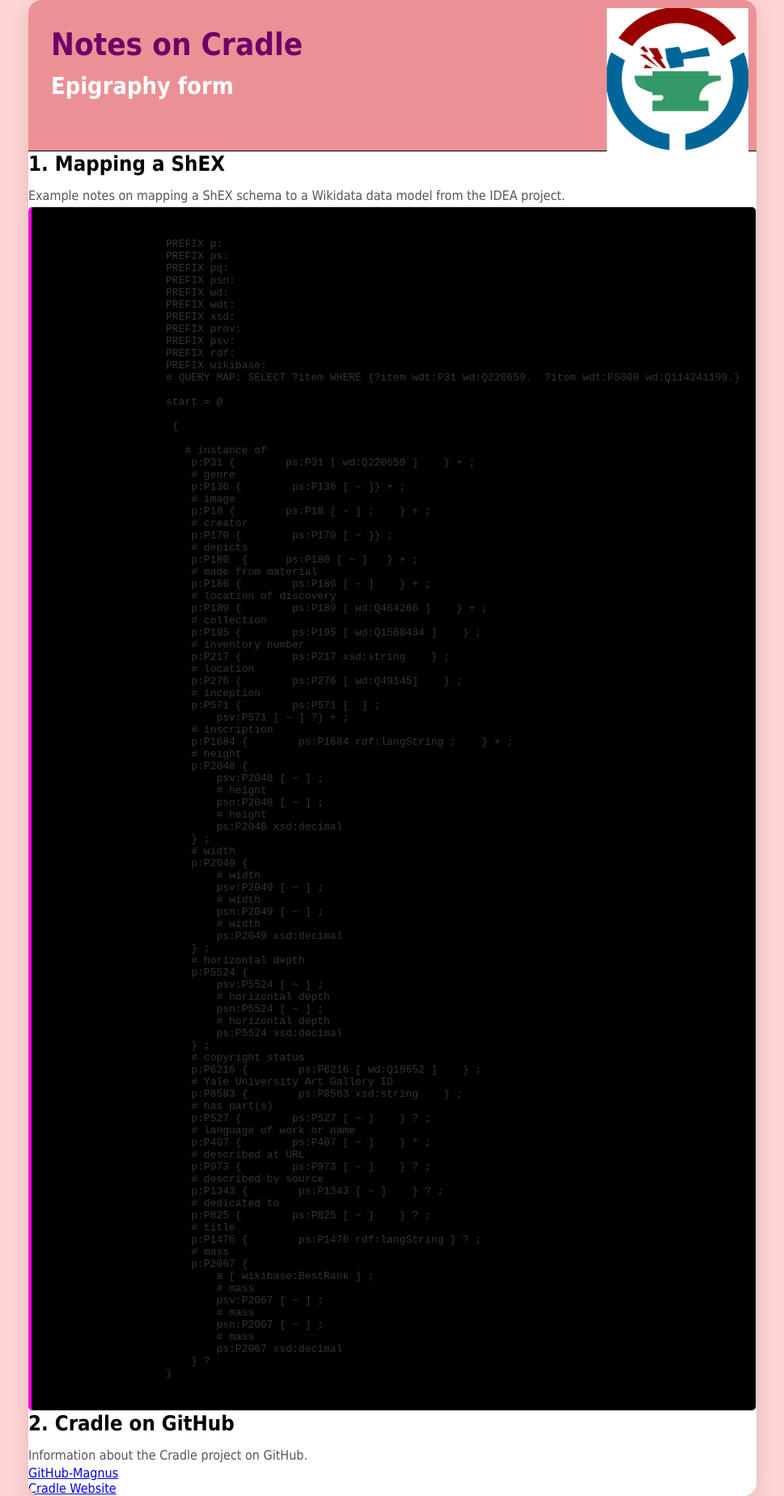
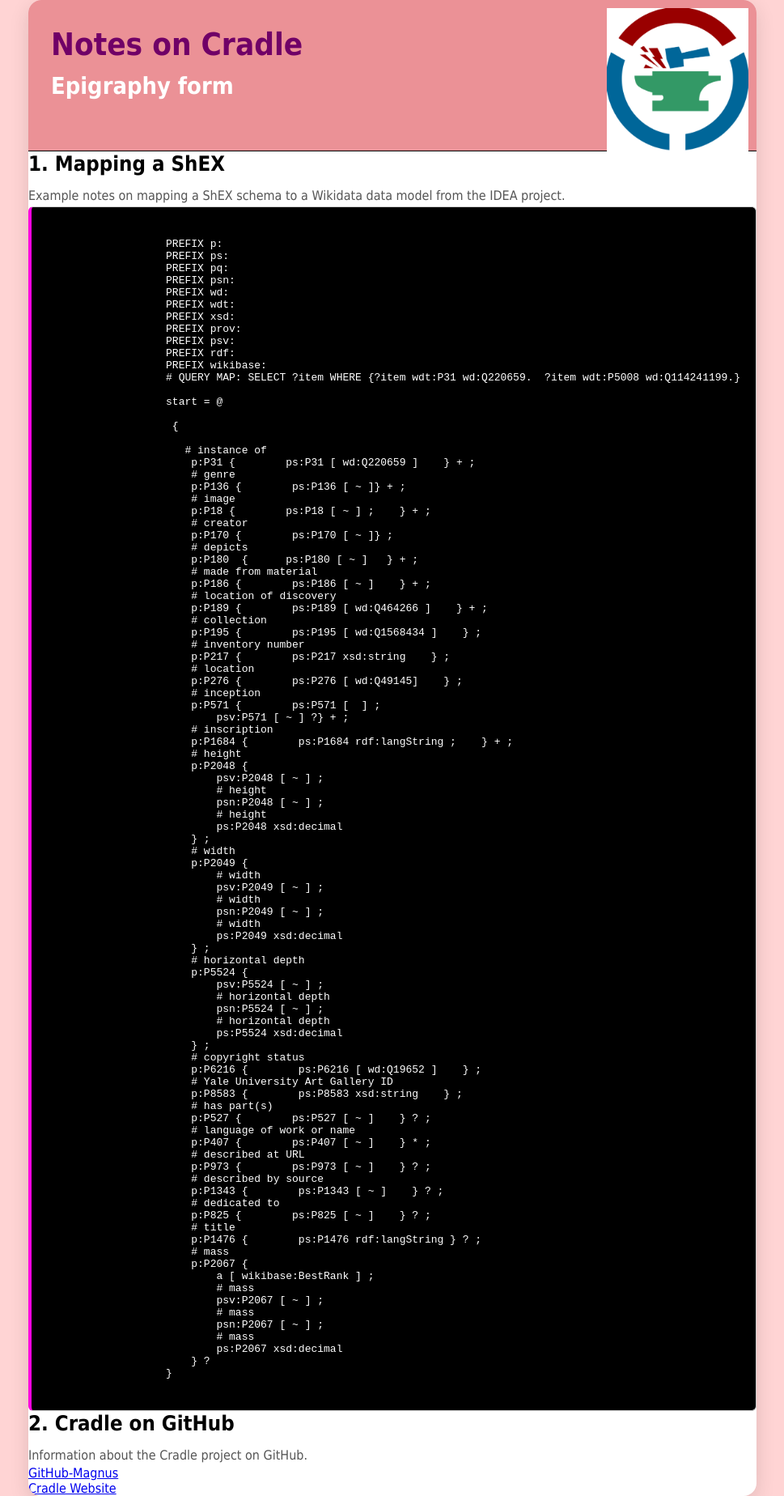
Before and after one commit to ac-inscript/cs-notes, a Jekyll site: the page cradle.html, which Jekyll copies as it is, in a window 1280 px wide. Shown: the whole page at 81% size, without its empty margins (155-1124 px from the left). Built offline with Jekyll 4.4.1, drawn with Linux system fonts in a browser that asks for light colours.

Commit message:
modified box code

```diff
--- a/cradle.html
+++ b/cradle.html
@@ -64,13 +64,14 @@
         }
         .sparql-box {
         background-color: #000;
+        color: #fff; /* ← questo manca */
         border: 1px solid #ccc;
         border-left: 4px solid #ff00e1;
         padding: 10px;
         border-radius: 6px;
         overflow-x: auto;
         font-family: monospace;
-        }
+}
     </style>
 </head>
 <body>
```
